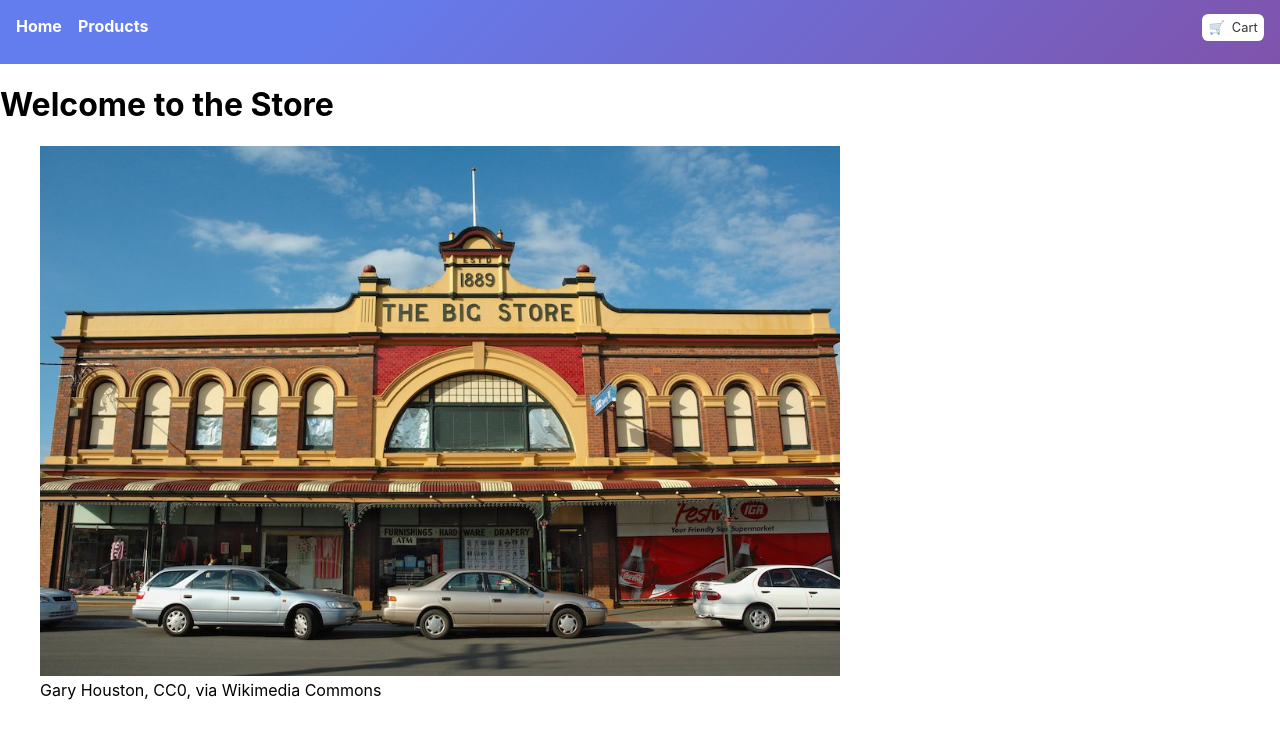
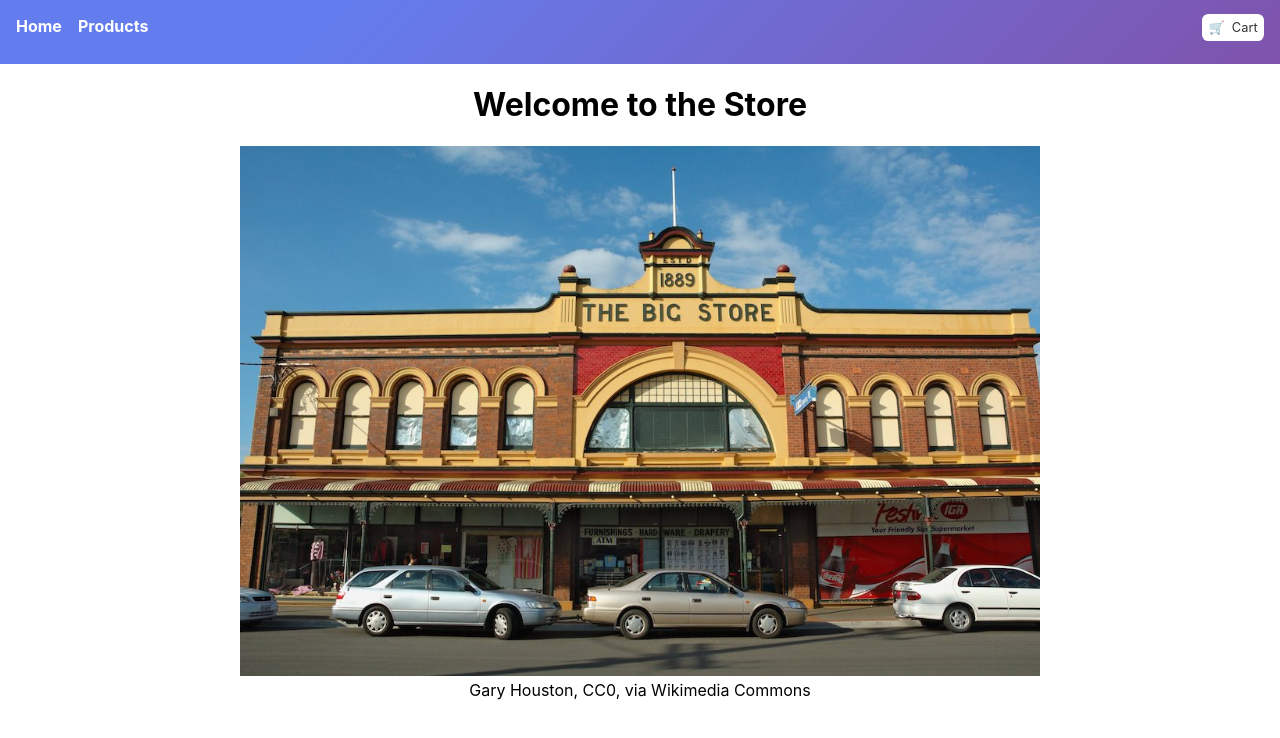
Before and after one commit to OlgaStrelk/redux-shopping-cart, a React (Vite) app: page / in a window 1280 px wide. Shown: the top 738 px of the page. Built offline with nearby package versions, Linux system fonts and the light colour scheme.

Commit message:
fix: global style

```diff
--- a/src/app.module.css
+++ /dev/null
@@ -1,3 +0,0 @@
-:global .page {
-  text-align: center;
-}
--- a/src/app.tsx
+++ b/src/app.tsx
@@ -1,5 +1,4 @@
 import React from "react";
-import styles from "./app.module.css";
 import { Route, Routes } from "react-router-dom";
 import { Products } from "./features/products/products";
 import { Cart } from "./features/cart/cart";
--- a/src/features/cart/cart.module.css
+++ b/src/features/cart/cart.module.css
@@ -1,3 +1,7 @@
+:global .page {
+  text-align: center;
+}
+
 .table {
   width: 600px;
   background-color: #f1f1f1;
```
Also changed, not shown: src/index.css (line endings or trailing spaces).
